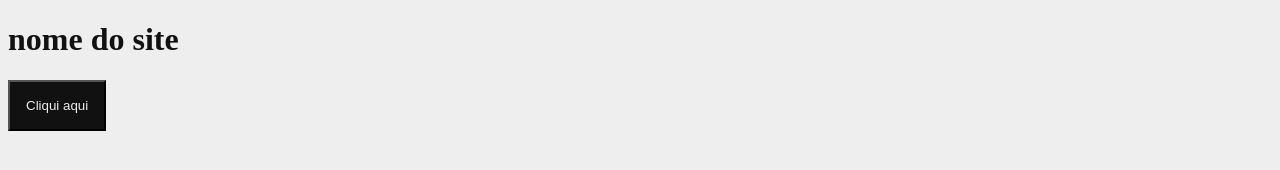
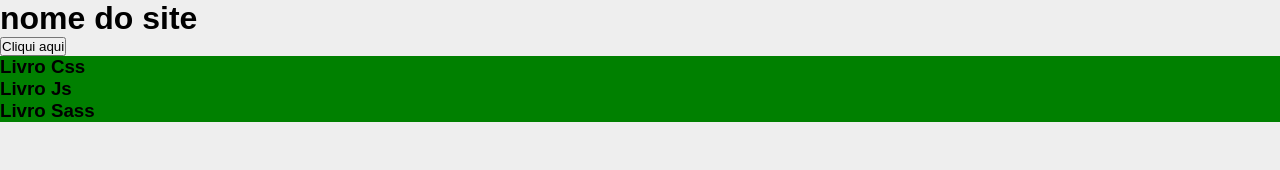
Before and after one commit to Francisco-ce/15_modulo, a website: page index.html in a window 1280 px wide. Drawn offline with Linux system fonts and the light colour scheme.

Commit message:
modulo_15

```diff
--- a/index.html
+++ b/index.html
@@ -16,9 +16,22 @@
             <h1>nome do site</h1>
         </div>
     </header>
-    <button type="submit">
-        Cliqui aqui
-    </buton>
+
+    <button type="submit">Cliqui aqui</button>
+
+    <section class="produtos">
+        <div class="container">
+            <div class="produto">
+                <h3>Livro Css</h3>
+            </div>
+            <div class="produto">
+                <h3>Livro Js</h3>
+            </div>
+            <div class="produto">
+                <h3>Livro Sass</h3>
+            </div>
+        </div>
+    </section>
 
 
 </body>
--- /dev/null
+++ b/source/config/cores.scss
@@ -0,0 +1,3 @@
+$corPrincipal: green;
+$corSecundaria: #111;
+$corDeFundo: #eee;
--- /dev/null
+++ b/source/config/reset.scss
@@ -0,0 +1,7 @@
+
+* {
+    box-sizing: border-box;
+    margin: 0;
+    padding: 0;
+    font-family: sans-serif;
+}
--- a/source/main.scss
+++ b/source/main.scss
@@ -1,35 +1,7 @@
-// variaveis
-
-$corPrincipal: #eee;
-$corSecundaria: #111;
-
+@use 'config/reset';
+@use 'config/cores';
+@use 'secoes/produtos';
 
 body {
-    background-color: $corPrincipal;
+  background-color: cores.$corDeFundo;
 }
-
-header {
-    background-color: $corPrincipal;
-
-    h1 {
-        color: $corSecundaria   ;
-    }
-}
-
-//mesmo código de cima porem como o scss aceita, bem mais fácil de entender
-// header h1 {
-//     color: red;
-// }
-
-button {
-    padding: 16px;
-    background-color: $corSecundaria;
-    color: $corPrincipal;
-
-    &:hover {
-        background-color: yellow;
-        color: $corSecundaria;
-    }
-}
-
-//formato de colocar hover nas tags pelo scss
--- /dev/null
+++ b/source/secoes/produtos.scss
@@ -0,0 +1,7 @@
+@use '../config/cores';
+
+
+
+.produtos {
+    background-color: cores.$corPrincipal;
+}
```
Also changed, not shown: build/main.css, 1 other file.
